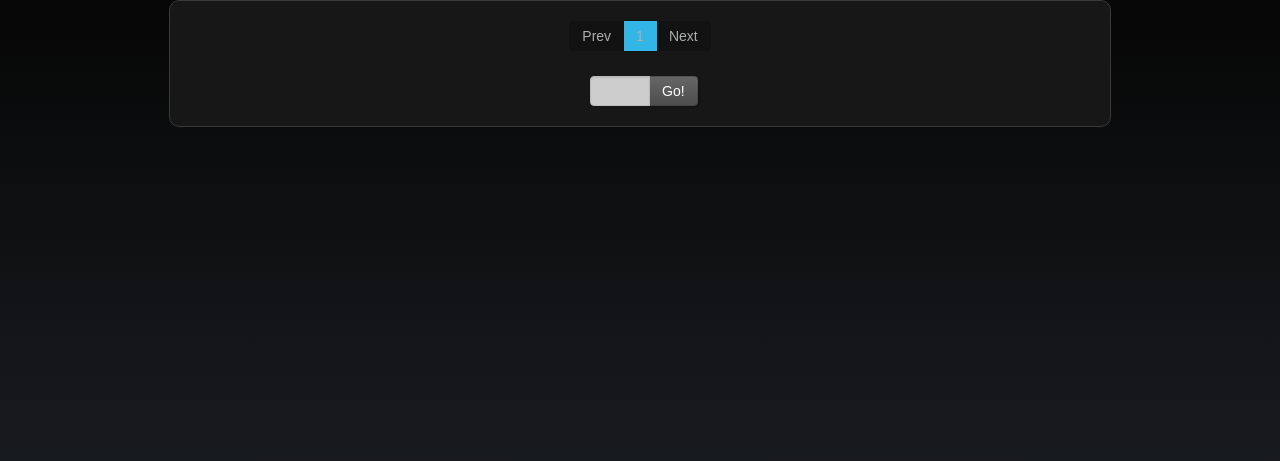
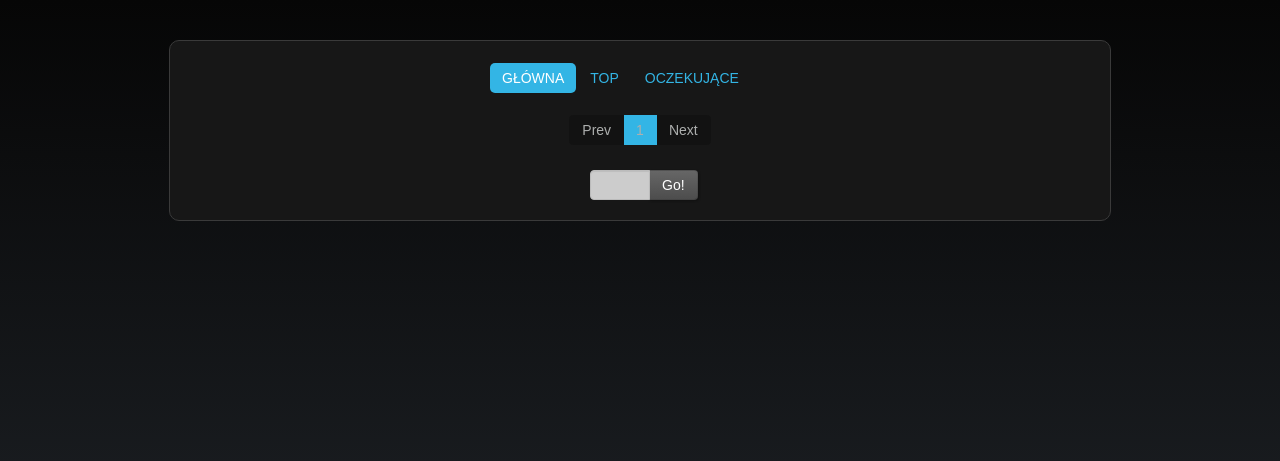
Before and after one commit to tomcio930/uTomka, a Django app: page / in a window 1280 px wide. Shown: the top 461 px of the page. Run offline with Django 3.2, Linux system fonts and the light colour scheme; data that the repository does not hold is empty; some libraries are stand-ins or nearby versions; some web fonts are replaced.

Commit message:
navigation

```diff
--- a/media/templates/media/base.html
+++ b/media/templates/media/base.html
@@ -11,6 +11,13 @@
   	{% block fb_content %}
   	{% endblock %}
   	<div class="container">
+  		<div class="navigation">
+	  		<ul class="nav nav-pills">
+	  			<li class="active"><a href="#">GŁÓWNA</a></li>
+	  			<li><a href="#">TOP</a></li>
+	  			<li><a href="#">OCZEKUJĄCE</a></li>
+			</ul>
+		</div>
   		{% for image in images %}
 	  		<div class="image_container">
 				<div class="image">
--- a/media/views.py
+++ b/media/views.py
@@ -11,17 +11,18 @@ def index(request, page="1"):
 
     images = Image.objects.all()
     paginator = Paginator(images, IMAGES_PER_PAGE)
+
     try:
         images_to_show = paginator.page(page)
     except EmptyPage:
         images_to_show = paginator.page(paginator.num_pages)
         page = paginator.num_pages
+
     previous_pages_count = 4
     next_pages_count = 5
 
     first_page = page - previous_pages_count
     last_page = page + next_pages_count
-
 
     if(first_page < 1):
         last_page -= first_page
--- a/uTomka/site_media/css/style.css
+++ b/uTomka/site_media/css/style.css
@@ -1,10 +1,17 @@
 .container{
+	margin: 40px auto;
 	border-style: solid;
 	border-width:1px;
 	border-color: #3A3A3A;
 	background-color: #171717;
 	border-radius:10px;
 	-moz-border-radius:10px; /* Old Firefox */
+}
+
+.navigation{
+	margin: 20px auto;
+	max-width: 300px;
+	text-align: center
 }
 
 .image_container{
```
